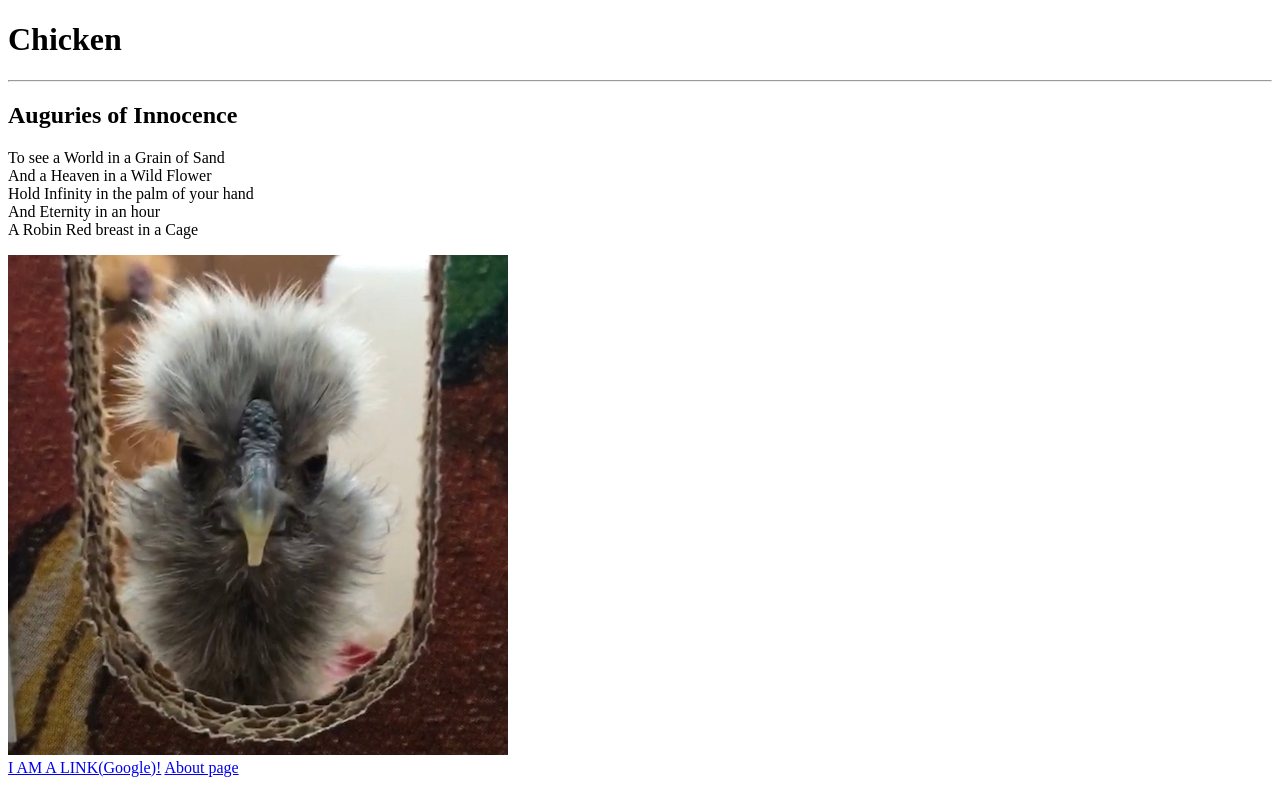
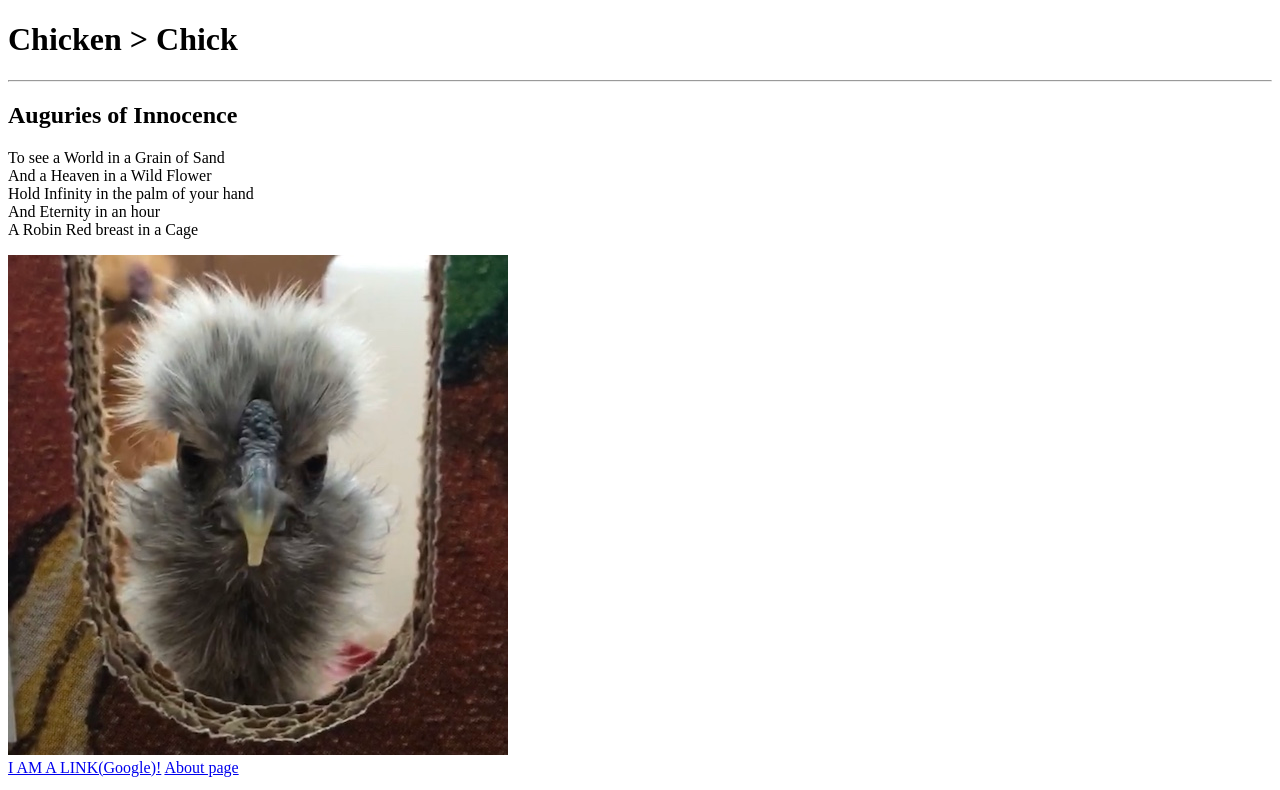
Before and after one commit to JaideepGuntupalli/Web-Development-UDY, a plain HTML site: page 4-HTML_Next Steps & Semantics/my-chickens.html in a window 1280 px wide. Shown: the top 790 px of the page. Drawn offline with Linux system fonts and the light colour scheme.

Commit message:
Tried out some entity codes

```diff
--- a/4-HTML_Next Steps & Semantics/my-chickens.html
+++ b/4-HTML_Next Steps & Semantics/my-chickens.html
@@ -5,7 +5,7 @@
         <title>Chickens</title>
     </head>
     <body>
-        <h1>Chicken</h1>
+        <h1>Chicken &gt; Chick</h1>
         <hr>
 
         <h2>Auguries of Innocence</h2>
```
